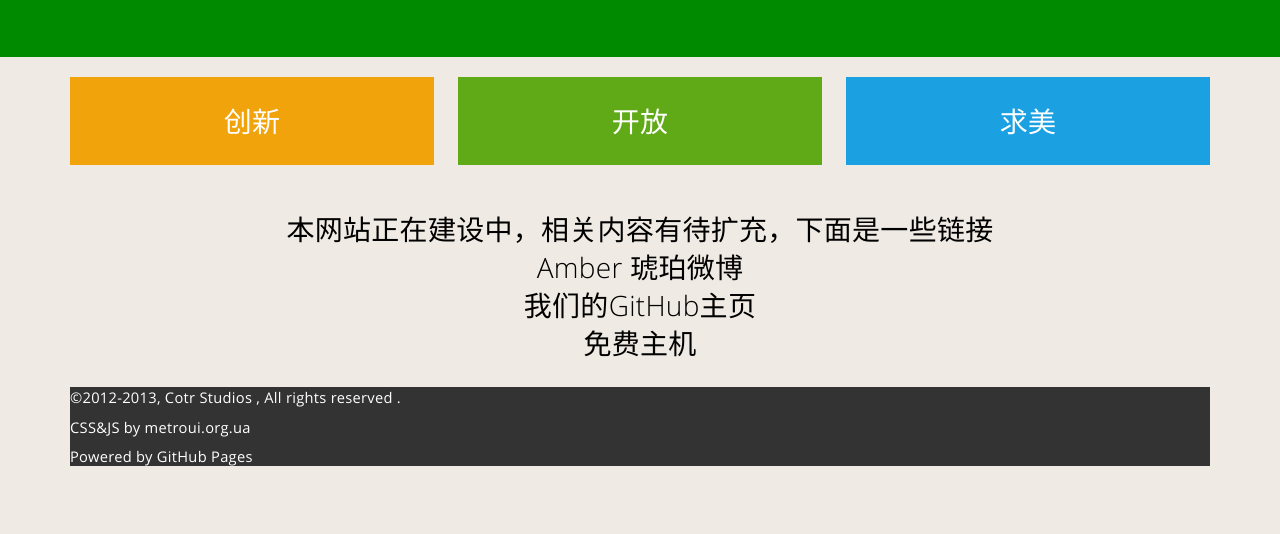
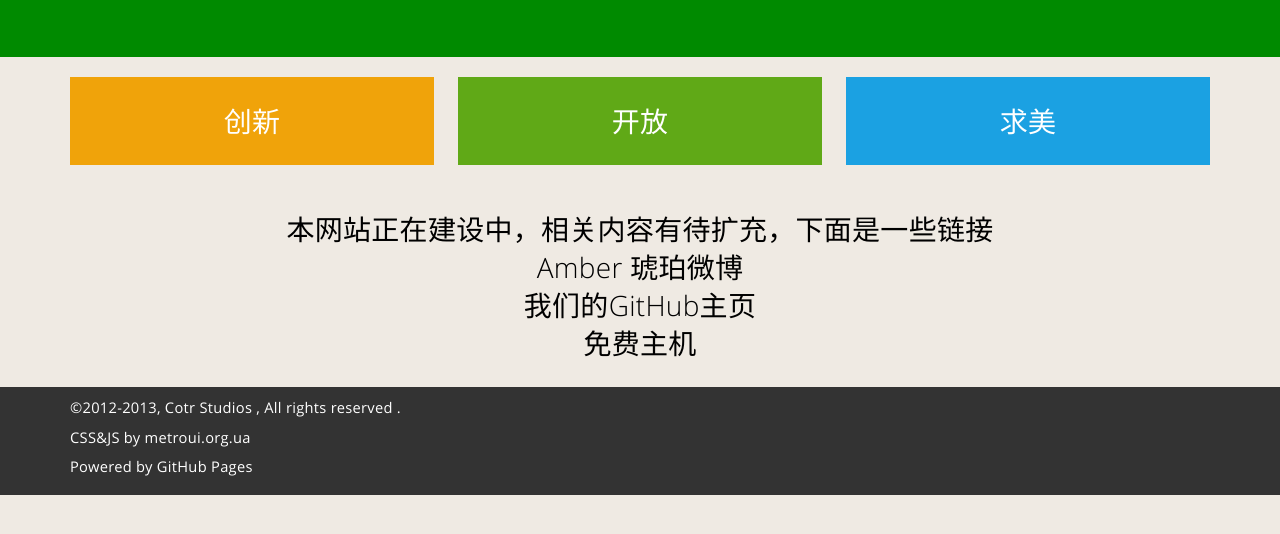
Before and after one commit to cotr/cotr.github.io, a plain HTML site: page index.html in a window 1280 px wide. Shown: the part 228-762 px from the top of the page. Drawn offline with Linux system fonts and the light colour scheme.

Commit message:
a next fix

```diff
--- a/index.html
+++ b/index.html
@@ -200,10 +200,14 @@ v:irri:::,,.,.. .   . ...
 			<a href="http://hosting.cotr.me"><h2 class="fg-black">免费主机</h2></a>
 		</div>
 	</div>
+  <div class="bg-dark">
+            <div class="container" style="padding: 10px 0;">
     <div class="container tertiary-text bg-dark fg-white">
 <p class="fg-white">&copy;2012-2013, Cotr Studios , All rights reserved .</p>
 <p class="fg-white">CSS&JS by metroui.org.ua</p>
 <p class="fg-white">Powered by GitHub Pages</p>
 </div>
+</div>
+</div>
 </body>
 </html>
```
